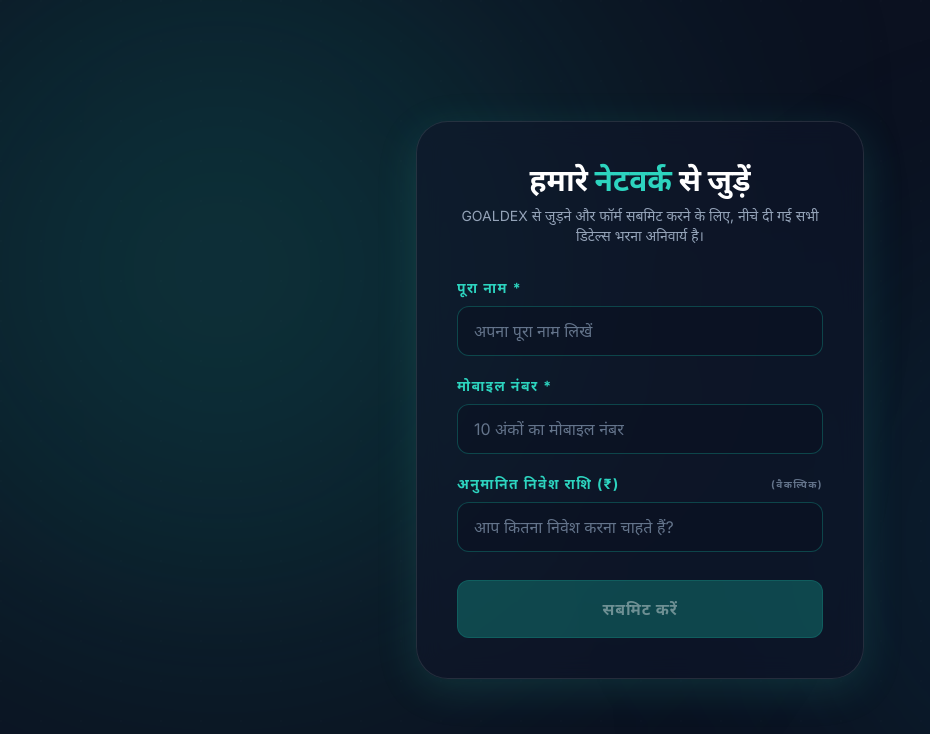
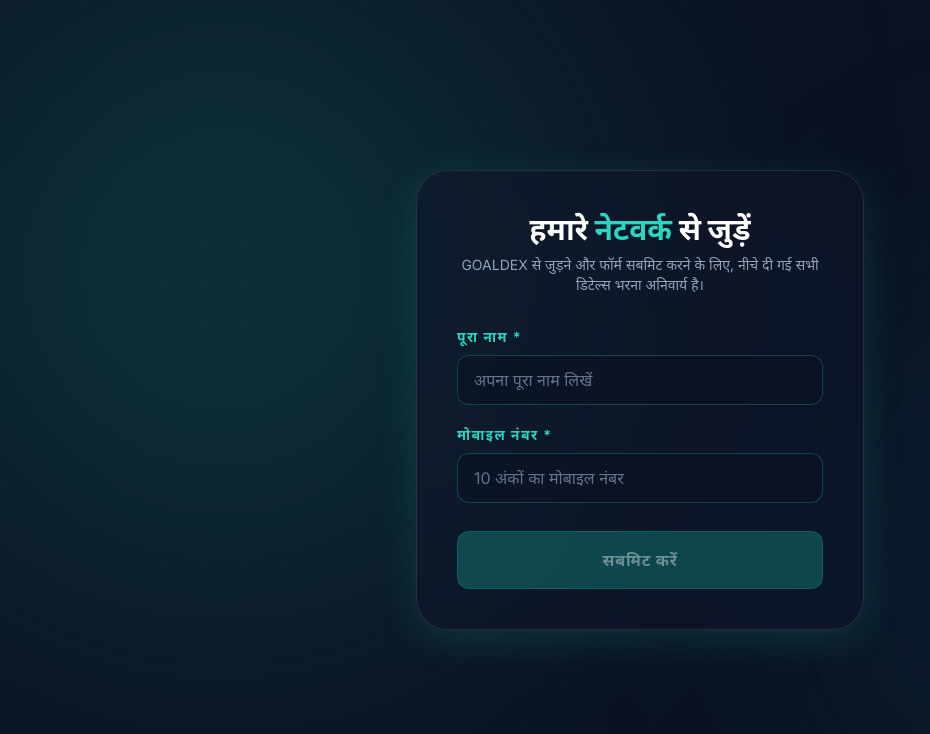
Before and after one commit to SurajSingh90810/WhatsappComm_mlm-Dictionary, a React (Vite) app: page /form in a window 1280 px wide. Shown: the top 734 px of the page, without its empty margins (0-930 px from the left). Built offline with nearby package versions, Linux system fonts and the light colour scheme.

Commit message:
invest remove

```diff
--- a/src/Form.tsx
+++ b/src/Form.tsx
@@ -6,13 +6,11 @@
   const [formData, setFormData] = useState({
     name: "",
     mobile: "",
-    investment: "",
   });
 
   const [errors, setErrors] = useState({
     name: "",
     mobile: "",
-    investment: "",
   });
 
   // Flow states
@@ -40,7 +38,7 @@
   // Validation Logic
   const validate = () => {
     let isValid = true;
-    const newErrors = { name: "", mobile: "", investment: "" };
+    const newErrors = { name: "", mobile: "" };
 
     if (!formData.name.trim()) {
       newErrors.name = "कृपया अपना पूरा नाम दर्ज करें।";
@@ -53,11 +51,6 @@
       isValid = false;
     } else if (!mobileRegex.test(formData.mobile)) {
       newErrors.mobile = "कृपया सही 10-अंकों का मोबाइल नंबर दर्ज करें।";
-      isValid = false;
-    }
-
-    if (formData.investment && Number(formData.investment) <= 0) {
-      newErrors.investment = "कृपया सही राशि दर्ज करें।";
       isValid = false;
     }
 
@@ -75,9 +68,6 @@
         const leadData = {
           name: formData.name,
           mobile: formData.mobile,
-          investment: formData.investment
-            ? Number(formData.investment)
-            : "Not Provided",
           createdAt: serverTimestamp(),
         };
 
@@ -170,26 +160,6 @@
               )}
             </div>
 
-            <div>
-              <label className="text-teal-400 text-[15px] sm:text-sm font-bold tracking-widest uppercase block mb-2 flex justify-between">
-                <span>अनुमानित निवेश राशि (₹)</span>
-                <span className="text-slate-500 text-[10px]">(वैकल्पिक)</span>
-              </label>
-              <input
-                type="number"
-                name="investment"
-                value={formData.investment}
-                onChange={handleChange}
-                disabled={isLocked}
-                placeholder="आप कितना निवेश करना चाहते हैं?"
-                className={`w-full bg-[#0B1120]/50 border ${
-                  errors.investment ? "border-red-500" : "border-teal-500/30"
-                } rounded-xl px-4 py-3 text-white placeholder-slate-500 focus:outline-none focus:border-teal-400 focus:ring-1 focus:ring-teal-400 transition-all ${
-                  isLocked ? "opacity-50 cursor-not-allowed" : ""
-                }`}
-              />
-            </div>
-
             <div className="pt-2">
               <button
                 type="submit"
--- a/src/LeadsList.tsx
+++ b/src/LeadsList.tsx
@@ -58,9 +58,6 @@
                     Mobile Number
                   </th>
                   <th className="p-4 border border-yellow-500/20">
-                    Investment
-                  </th>
-                  <th className="p-4 border border-yellow-500/20">
                     Date & Time
                   </th>
                 </tr>
@@ -88,9 +85,6 @@
                         {copiedId === lead.id ? "Copied!" : "Copy"}
                       </button>
                     </td>
-                    <td className="p-4 border border-yellow-500/20">
-                      {lead.investment ? `₹${lead.investment}` : "N/A"}
-                    </td>
                     <td className="p-4 border border-yellow-500/20 text-sm font-medium">
                       {formatDateTime(lead.createdAt)}
                     </td>
@@ -112,7 +106,6 @@
                     {lead.name}
                   </span>
 
-                  {/* Date Time size increased here */}
                   <span className="text-sm text-gray-300 font-medium bg-white/5 px-2 py-1 rounded">
                     {formatDateTime(lead.createdAt)}
                   </span>
@@ -132,13 +125,6 @@
                     {copiedId === lead.id ? "Copied!" : "Copy"}
                   </button>
                 </div>
-
-                <div className="mt-3 text-sm text-gray-300 border-t border-yellow-500/10 pt-3">
-                  Investment:{" "}
-                  <span className="text-white font-semibold">
-                    {lead.investment ? `₹${lead.investment}` : "N/A"}
-                  </span>
-                </div>
               </div>
             ))}
           </div>
```
